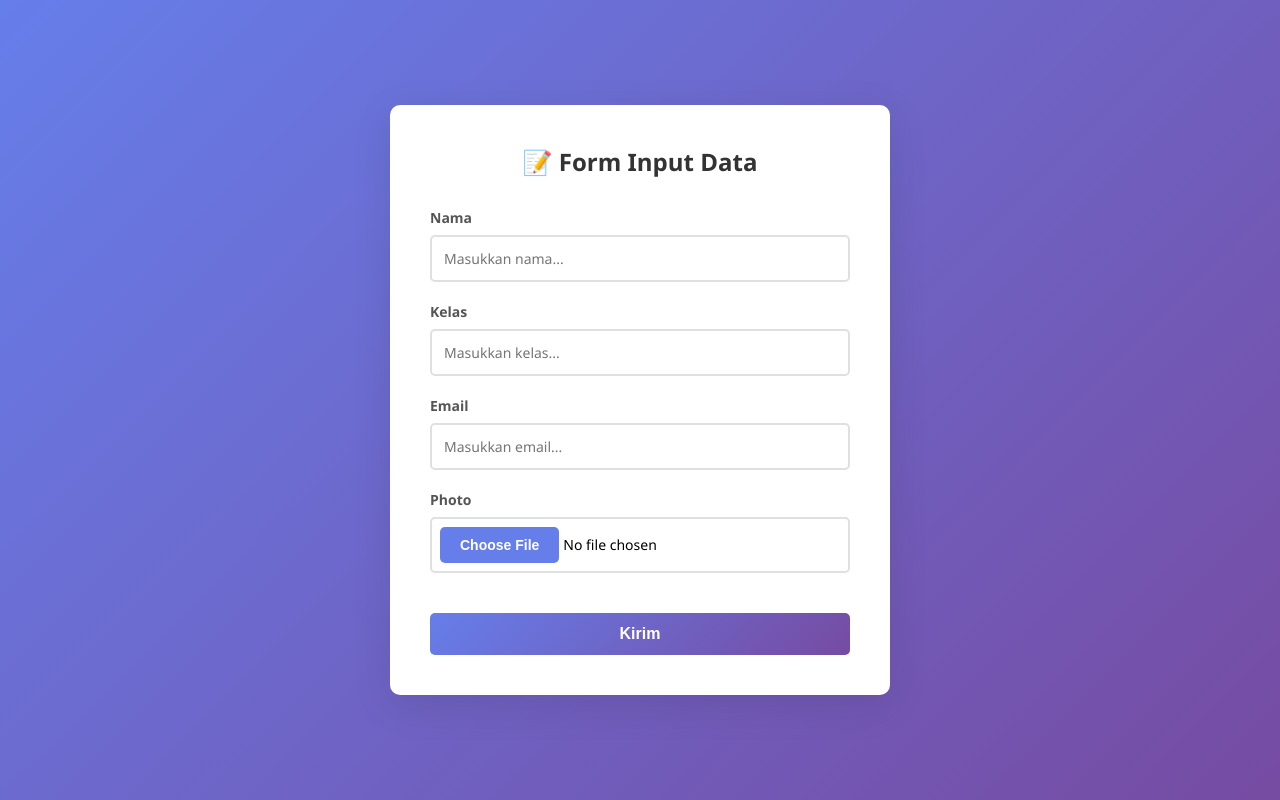
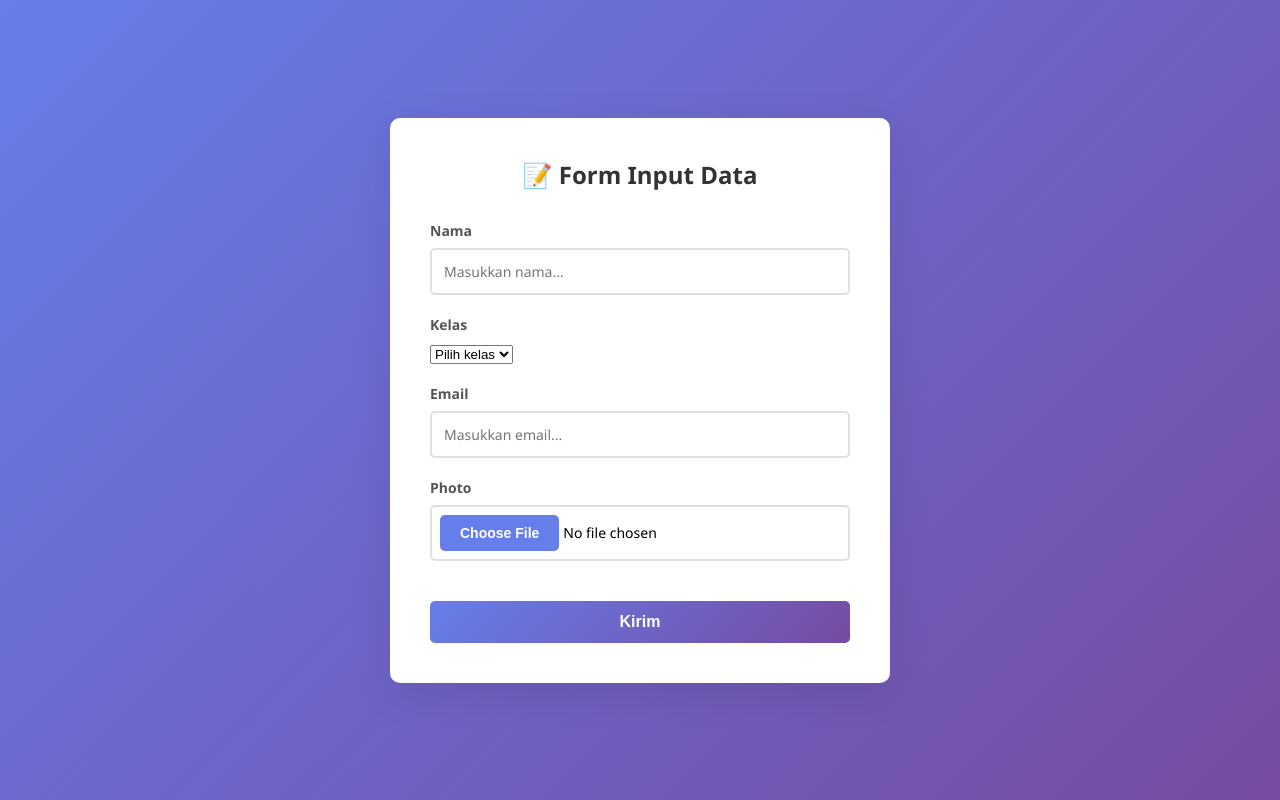
Before and after one commit to amakkaraka101/uploadtugas, a plain HTML site: page index.html in a window 1280 px wide. Drawn offline with Linux system fonts and the light colour scheme.

Commit message:
perbaiki opsi kelas

```diff
--- a/index.html
+++ b/index.html
@@ -196,13 +196,20 @@
 
         <div class="form-group">
           <label for="kelas">Kelas</label>
-          <input
+          <!-- <input
             type="text"
             id="kelas"
             name="kelas"
             placeholder="Masukkan kelas..."
             required
-          />
+          /> -->
+          <select id="kelas" name="kelas" required>
+            <option value="">Pilih kelas</option>
+            <option value="X">XII.1</option>
+            <option value="XI">XII.2</option>
+            <option value="XII">XII.3</option>
+          </select>
+
         </div>
 
         <div class="form-group">
```
Also changed, not shown: 1 other file.
